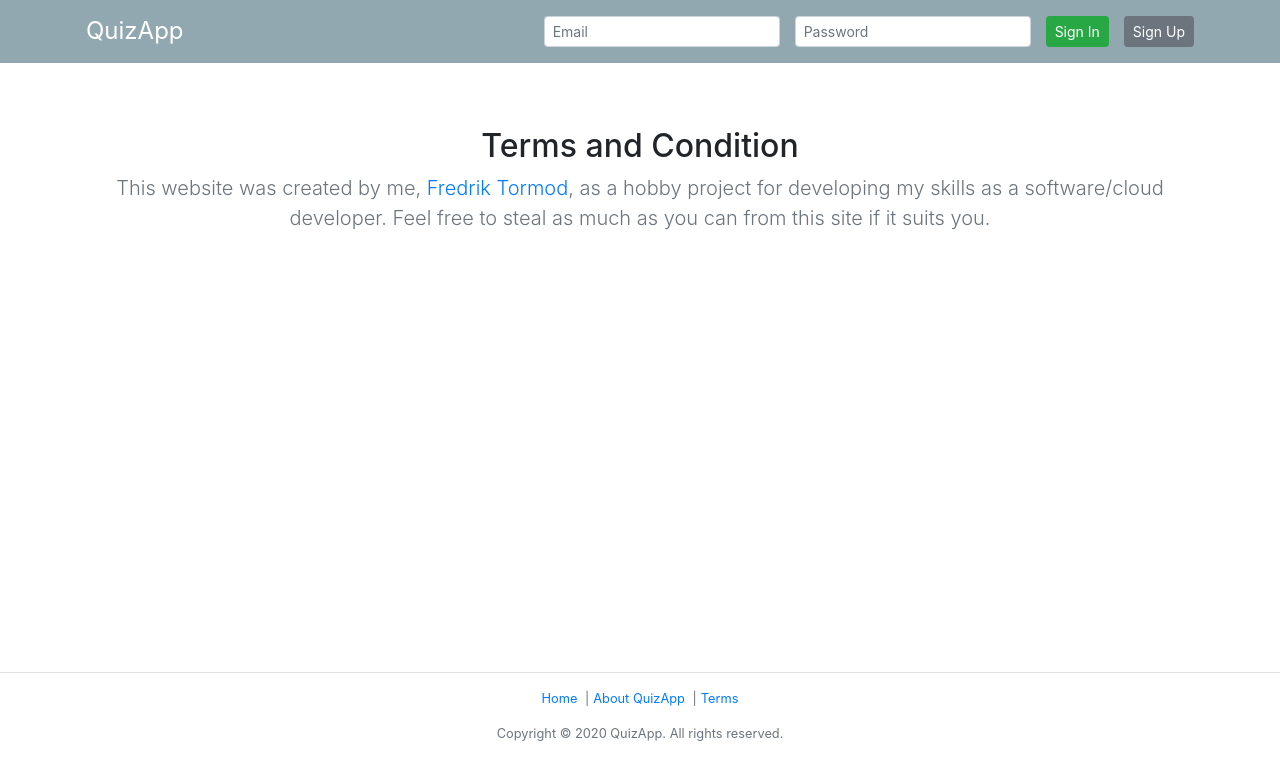
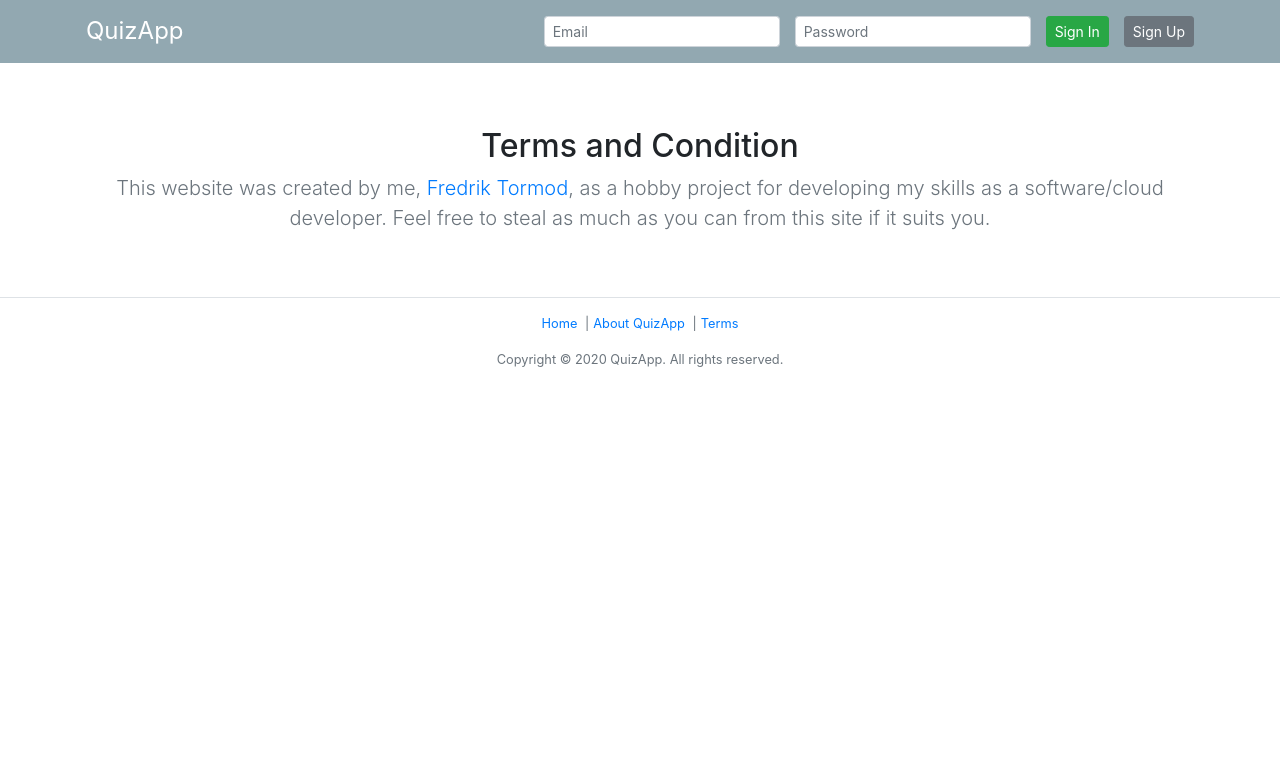
Before and after one commit to ddoldtpd/quiz.tormod.dev, a React (Create React App) app: page /terms in a window 1280 px wide. Shown: the top 780 px of the page. Built offline with nearby package versions, Linux system fonts and the light colour scheme.

Commit message:
Build for production..

```diff
--- a/src/components/page-components/footer-component/footer.css
+++ b/src/components/page-components/footer-component/footer.css
@@ -1,8 +1,9 @@
 .footer-custom {
-  position: fixed;
+  background-color: #fff;
+  position: static;
+  left: 0;
   bottom: 0;
+  height: 100px;
   width: 100%;
-  height: 8rem;
-  background-color: #fff;
-  z-index: 150;
+  overflow: hidden;
 }
--- a/src/components/page-components/question-component/question-component.js
+++ b/src/components/page-components/question-component/question-component.js
@@ -183,6 +183,7 @@ const QuestionComponent = () => {
               <button
                 key={idx}
                 id={`button-${idx}`}
+                disabled={state.index !== null}
                 className={
                   state.answeredCorrectly &&
                   state.answeredCorrectly != null &&
```
Also changed, not shown: 12 other files (tests, documents, lock files or other folders).
